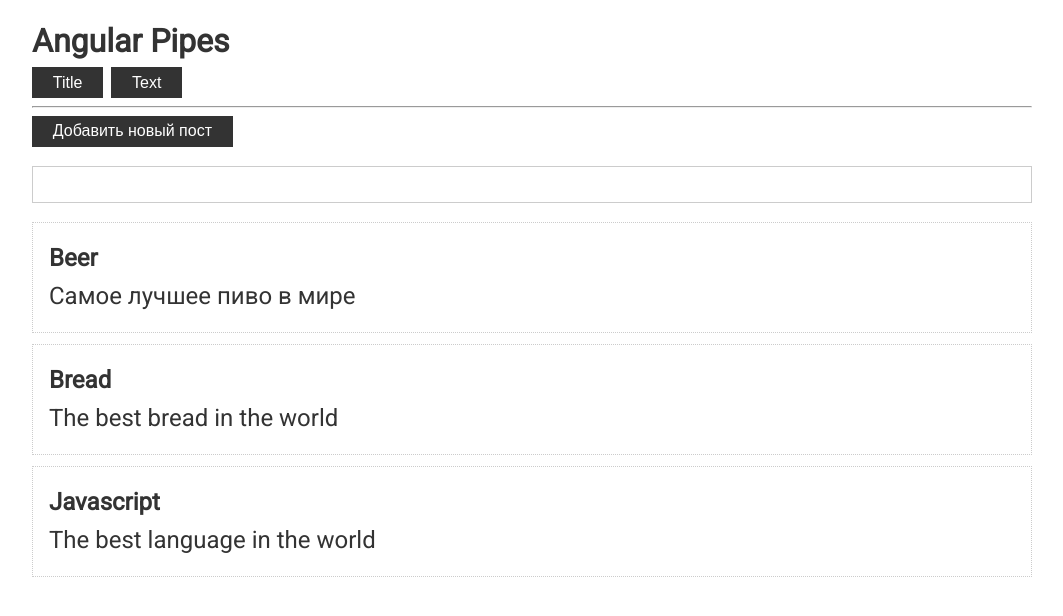
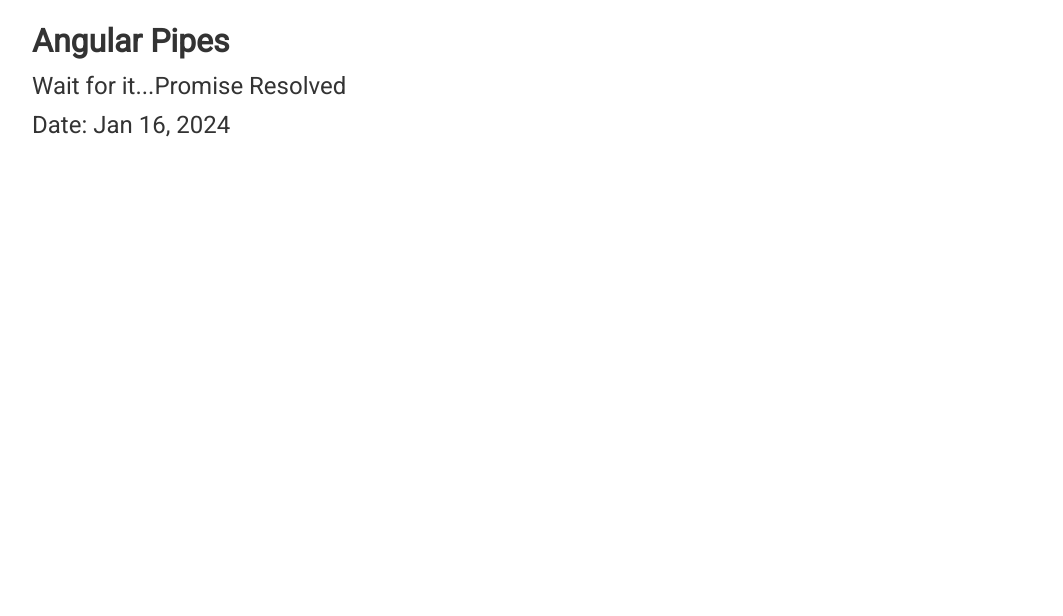
Before and after one commit to Arafatik/Angular-essential, an Angular app: page / in a window 1280 px wide. Shown: the top 616 px of the page, without its empty margins (108-1171 px from the left). Built offline with nearby package versions, Linux system fonts and the light colour scheme.

Commit message:
async-pipes

```diff
--- a/src/app/app.component.html
+++ b/src/app/app.component.html
@@ -1,16 +1,6 @@
 <div class="container">
   <h1>Angular Pipes</h1>
-
-  <button class="btn" (click)="searchField = 'title'">Title</button>
-  <button class="btn" (click)="searchField = 'text'">Text</button>
-
-  <hr />
-  <button class="btn" (click)="addPost()">Добавить новый пост</button>
-
-  <input type="text" [(ngModel)]="search" />
-
-  <div *ngFor="let post of posts | filter : search : searchField" class="card">
-    <h2>{{ post.title }}</h2>
-    <p>{{ post.text }}</p>
-  </div>
+  <p>Wait for it...{{ prom | async }}</p>
+  <p>Date: {{ date$ | async | date }}</p>
+  <!--<p>{{ date | date : "HH:mm:ss" }}</p>-->
 </div>
--- a/src/app/app.component.ts
+++ b/src/app/app.component.ts
@@ -1,4 +1,6 @@
-import { Component } from "@angular/core";
+import { Component, OnInit } from "@angular/core";
+
+import { Observable } from "rxjs";
 
 export interface Post {
   title: string;
@@ -10,19 +12,24 @@
   templateUrl: "./app.component.html",
   styleUrls: ["./app.component.scss"],
 })
-export class AppComponent {
-  search = "";
-  searchField = "title";
-  posts: Post[] = [
-    { title: "Beer", text: "Самое лучшее пиво в мире" },
-    { title: "Bread", text: "The best bread in the world" },
-    { title: "Javascript", text: "The best language in the world" },
-  ];
+export class AppComponent implements OnInit {
+  prom: Promise<string> = new Promise<string>((resolve) => {
+    setTimeout(() => {
+      resolve("Promise Resolved");
+    }, 4000);
+  });
 
-  addPost() {
-    this.posts.unshift({
-      title: "Angular Top",
-      text: "Arafat study Angular course",
-    });
+  date$: Observable<Date> = new Observable((obs) => {
+    setInterval(() => {
+      obs.next(new Date());
+    }, 1000);
+  });
+
+  date: Date;
+
+  ngOnInit(): void {
+    /*this.date$.subscribe((date) => {
+      this.date = date;
+    });*/
   }
 }
```
